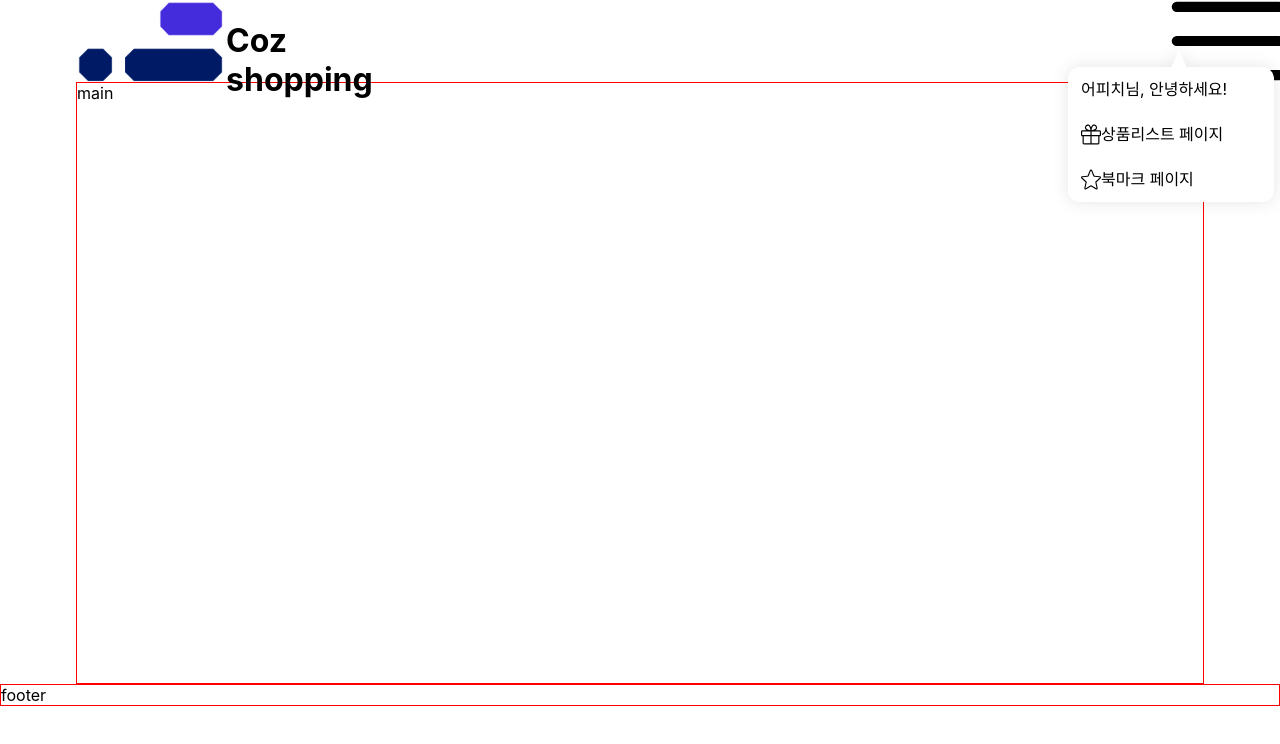
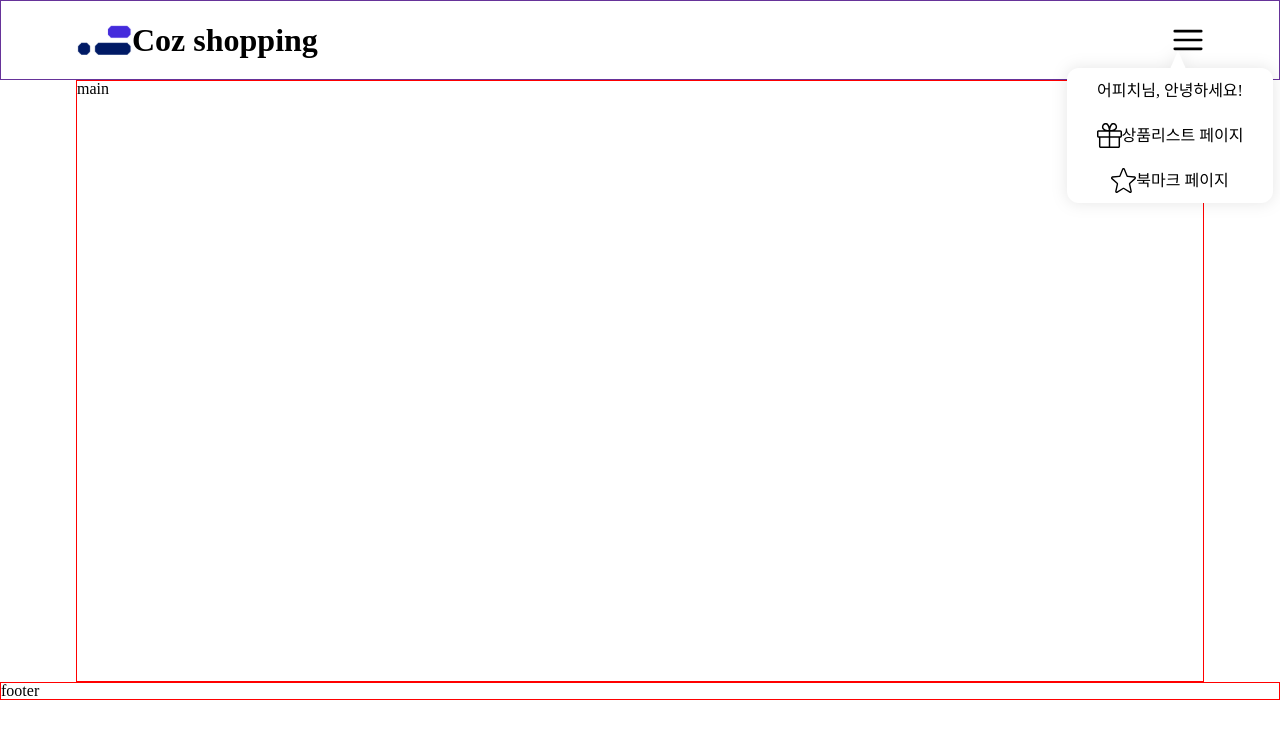
Before and after one commit to joywhy/fe-shopping, a React (Create React App) app in the folder client/: page / in a window 1280 px wide. Shown: the top 744 px of the page. Built offline with nearby package versions, Linux system fonts and the light colour scheme.

Commit message:
Style: 드롭다운 스타일링

```diff
--- a/client/src/components/Header/Dropdown.js
+++ b/client/src/components/Header/Dropdown.js
@@ -1,4 +1,6 @@
 import React from 'react';
+import { Link } from 'react-router-dom';
+
 import { Triangle } from './Dropdown.styled';
 import productIconUrl from '../../common/image/productIcon.svg';
 import bookmarkIconUrl from '../../common/image/bookmarkIcon.svg';
@@ -9,14 +11,19 @@ const Dropdown = () => {
       <Triangle />
       <DropUl>
         <li>어피치님, 안녕하세요!</li>
+        <Link to="/products/list">
+          {/* link 태그에 직접적으로 스타일줄수 있나? */}
           <li>
             <img src={productIconUrl} alt="상품리스트아이콘" />
             상품리스트 페이지
           </li>
+        </Link>
+        <Link to="/bookmark">
           <li>
             <img src={bookmarkIconUrl} alt="북마크아이콘" />
             북마크 페이지
           </li>
+        </Link>
       </DropUl>
     </Container>
   );
--- a/client/src/components/Header/Dropdown.styled.js
+++ b/client/src/components/Header/Dropdown.styled.js
@@ -4,7 +4,6 @@ export const Container = styled.div`
   position: absolute;
   top: 50px;
   right: -70px;
-  //border: 1px solid red;
   filter: drop-shadow(0px 0px 8px rgba(0, 0, 0, 0.1));
 `;
 export const Triangle = styled.div`
@@ -35,13 +34,16 @@ export const DropUl = styled.ul`
   background-color: white;
   border-radius: 12px;
 
-  > li {
+  li {
     display: flex;
+    flex-direction: row;
+    justify-content: center;
     width: 180px;
     height: 25px;
     font-size: 16px;
     line-height: 25px;
     margin: 10px 13px;
-    //  border: 1px solid red;
+    // border: 1px solid red;
+    cursor: pointer;
   }
 `;
--- a/client/src/components/Header/Header.styled.js
+++ b/client/src/components/Header/Header.styled.js
@@ -1,8 +1,8 @@
 import styled from 'styled-components';
 
 export const Container = styled.div`
-  width: var(--main-width);
-  height: var(--main-height);
+  width: 100%; //var(--main-width)
+  height: 80px; //var(--main-height)
   position: sticky;
   z-index: 1;
 
@@ -16,9 +16,9 @@ export const Container = styled.div`
   align-items: center;
   justify-content: space-between;
 
-  //border: 1px solid red;
   padding: 0 76px;
-  background-color: var(--white);
+  background-color: white; //var(--white)
+  border: 1px solid rebeccapurple;
   //padding: var(--main-padding); //flex 시 padding 먹지 않음? --padding
 `;
 export const LogoContainer = styled.div`
@@ -27,7 +27,16 @@ export const LogoContainer = styled.div`
   display: flex;
   flex-direction: row;
   cursor: pointer;
-  //border: 1px solid red;
+
+  > img {
+    width: 55px;
+    gap: 12px;
+  }
+  > h1 {
+    font-size: 32px;
+    font-weight: 700;
+    margin: auto;
+  }
 `;
 
 export const HamBurgerContainer = styled.div`
@@ -35,9 +44,9 @@ export const HamBurgerContainer = styled.div`
   height: 100%;
   position: relative;
   display: flex; //엡솔루투 무시하나?
-  //border: 1px solid red;
 `;
 export const Hamburger = styled.img`
+  width: 30px;
   display: block;
   cursor: pointer;
 `;
--- a/client/src/index.js
+++ b/client/src/index.js
@@ -4,14 +4,13 @@ import './index.css';
 import App from './App';
 import reportWebVitals from './reportWebVitals';
 import { BrowserRouter } from 'react-router-dom';
-
+import { GlobalStyle } from './style/globalStyle';
 const root = ReactDOM.createRoot(document.getElementById('root'));
 root.render(
-  <React.StrictMode>
-    <BrowserRouter>
-      <App />
-    </BrowserRouter>
-  </React.StrictMode>,
+  <BrowserRouter>
+    <GlobalStyle />
+    <App />
+  </BrowserRouter>,
 );
 
 // If you want to start measuring performance in your app, pass a function
--- a/client/src/style/globalStyle.js
+++ b/client/src/style/globalStyle.js
@@ -15,7 +15,6 @@ export const GlobalStyle = createGlobalStyle`
   --main-padding: 76px;
 //header height 80px / 패딩 값 0 76px
 }
-//리셋 스타일링
 html, body, div, span, applet, object, iframe,
   h1, h2, h3, h4, h5, h6, p, blockquote, pre,
   a, abbr, acronym, address, big, cite, code,
```
Lines whose indentation alone changed are shown as unchanged.
